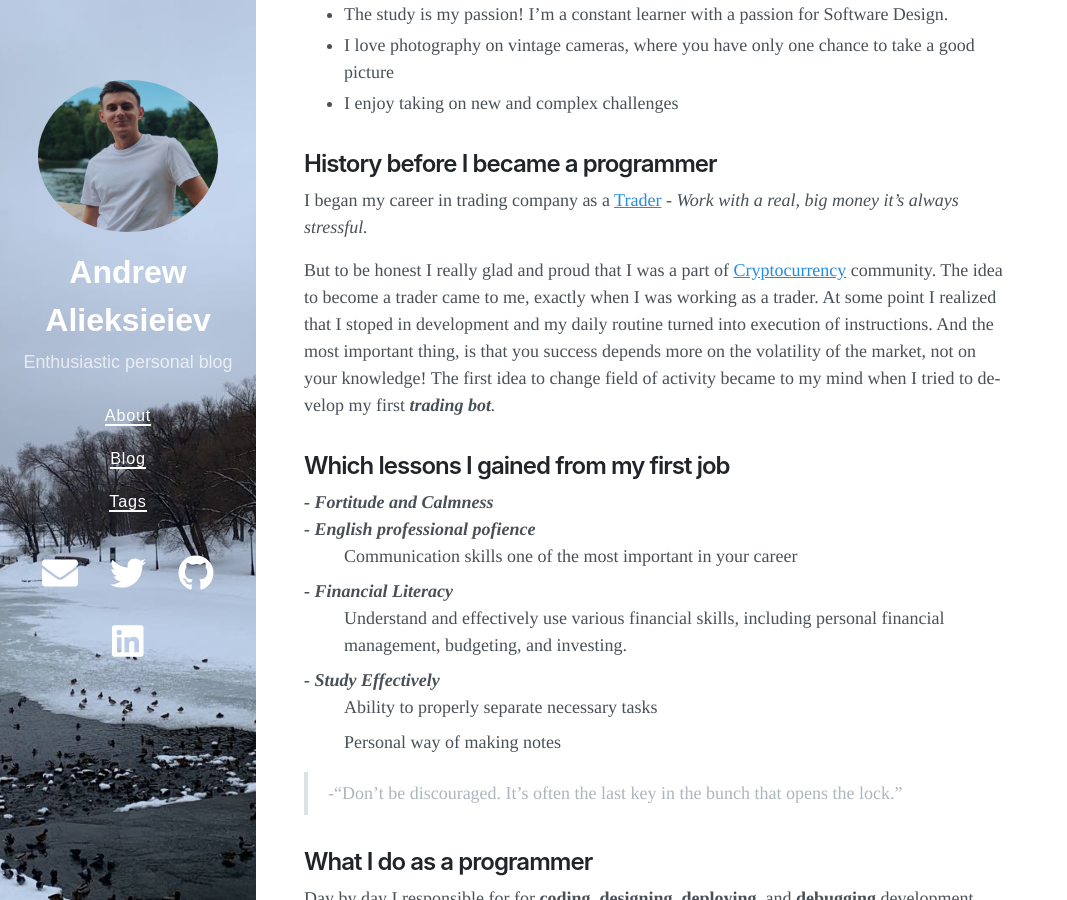
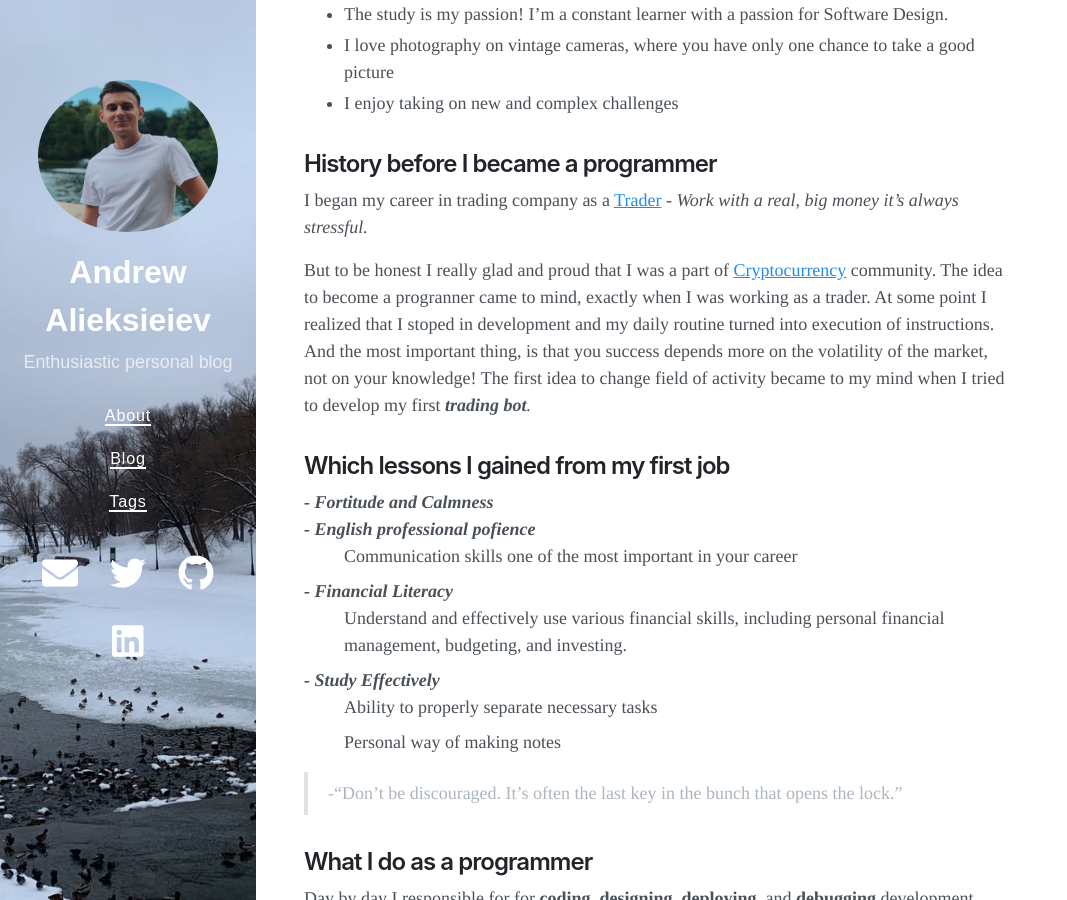
Before and after one commit to Brainisthekey/brainkey_blog, a Jekyll site: the page built from about.md, in a window 1280 px wide and 900 px high, scrolled down 413 px. Shown: the whole window, without its empty margins (0-1067 px from the left). Built offline with Jekyll 4.4.1, drawn with Linux system fonts in a browser that asks for light colours; nearby versions of some CDN libraries.

Commit message:
fix: mistakes

```diff
--- a/about.md
+++ b/about.md
@@ -14,7 +14,7 @@ title: A few words about me
 I began my career in trading company as a [Trader](https://en.wikipedia.org/wiki/Trader_(finance)) - <em>Work with a real, big money it's always stressful.<em>
 
 But to be honest I really glad and proud that I was a part of [Cryptocurrency](https://en.wikipedia.org/wiki/Cryptocurrency) community.
-The idea to become a trader came to me, exactly when I was working as a trader. At some point I realized that I stoped in development
+The idea to become a progranner came to mind, exactly when I was working as a trader. At some point I realized that I stoped in development
 and my daily routine turned into execution of instructions. And the most important thing, is that you success depends more on the volatility of the market, not on your knowledge! The first idea to change field of activity became to my mind when I tried to develop my first <em>**trading bot**.
 
 ## Which lessons I gained from my first job
```
